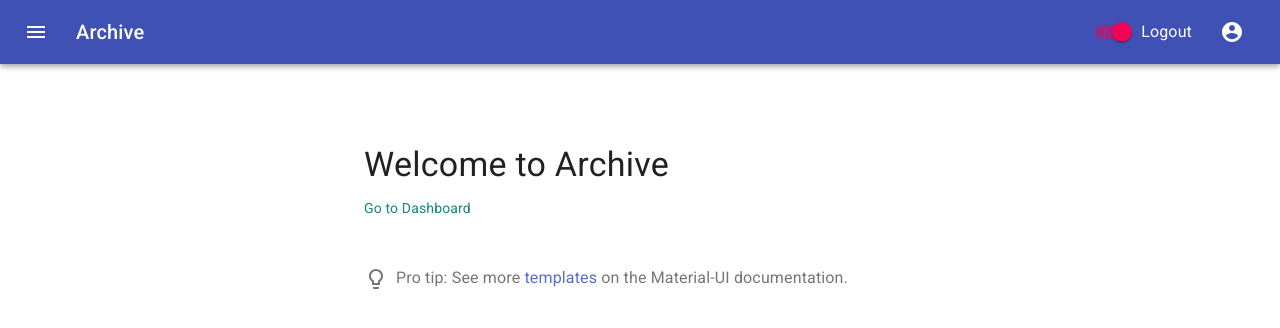
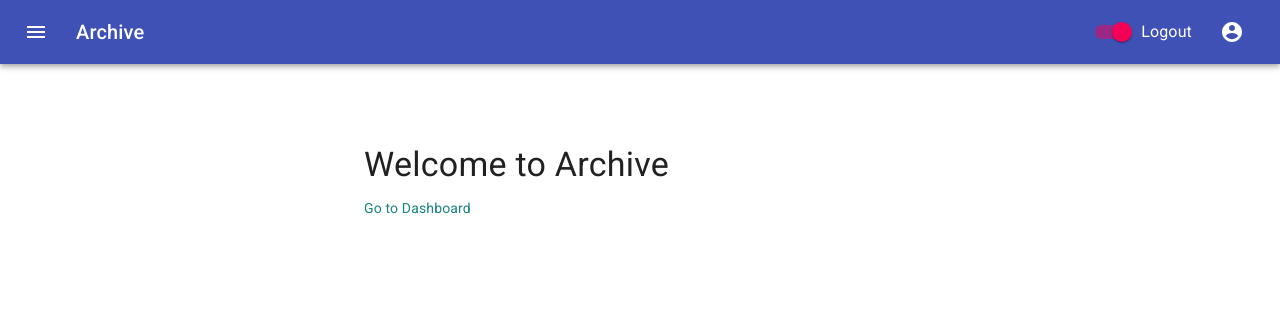
Before and after one commit to doggybay/archive-project, a Next.js app: page / in a window 1280 px wide. Shown: the top 328 px of the page. Built offline with nearby package versions, Linux system fonts and the light colour scheme; no server answers.

Commit message:
updating default export

```diff
--- a/pages/index.js
+++ b/pages/index.js
@@ -13,7 +13,7 @@ import { fetchAllArchiveItems } from '../store/archive-items/actionCreators'
 
 
 
-export default function Index(props) {
+export default function App(props) {
   const dispatch = useDispatch()
 
   useEffect(() => {
@@ -33,7 +33,7 @@ export default function Index(props) {
           <Link href="/dashboard" color="secondary">
             Go to Dashboard
           </Link>
-          <ProTip />
+
 
         </Box>
       </Container>
```
